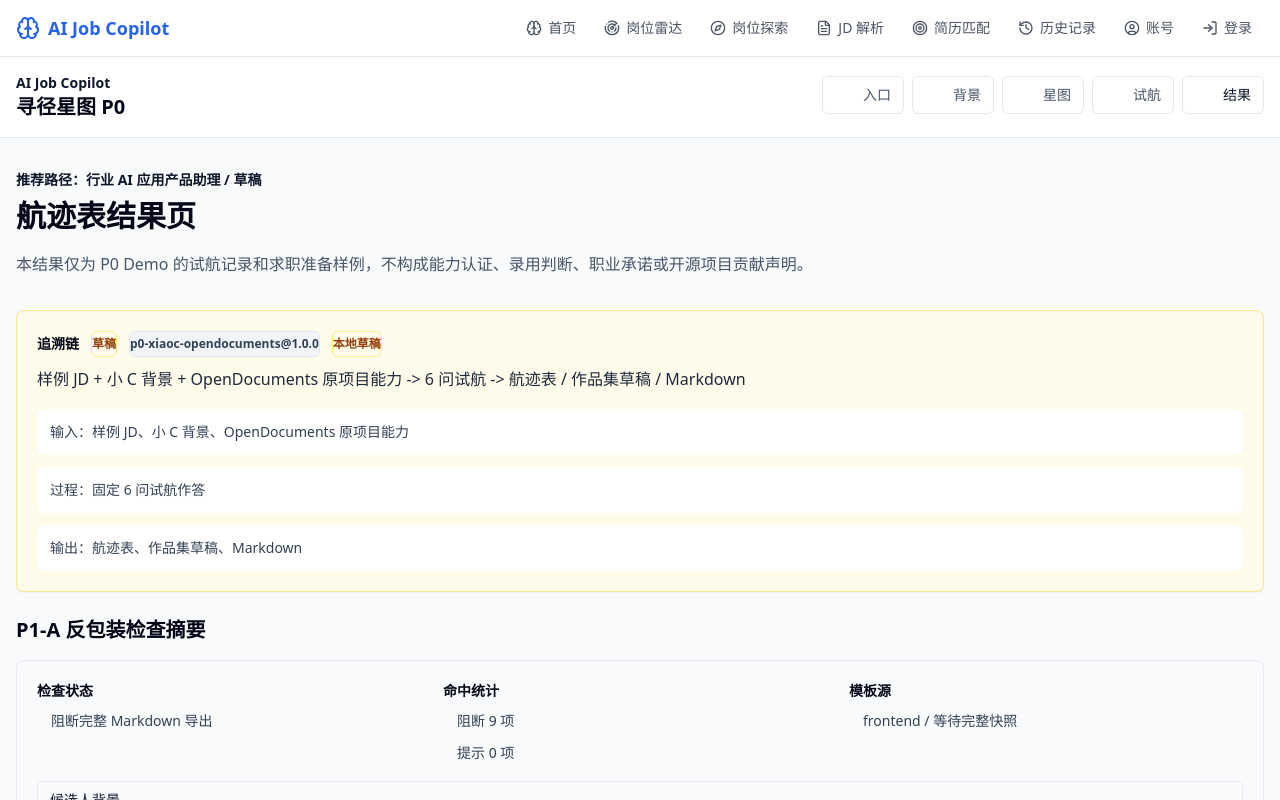
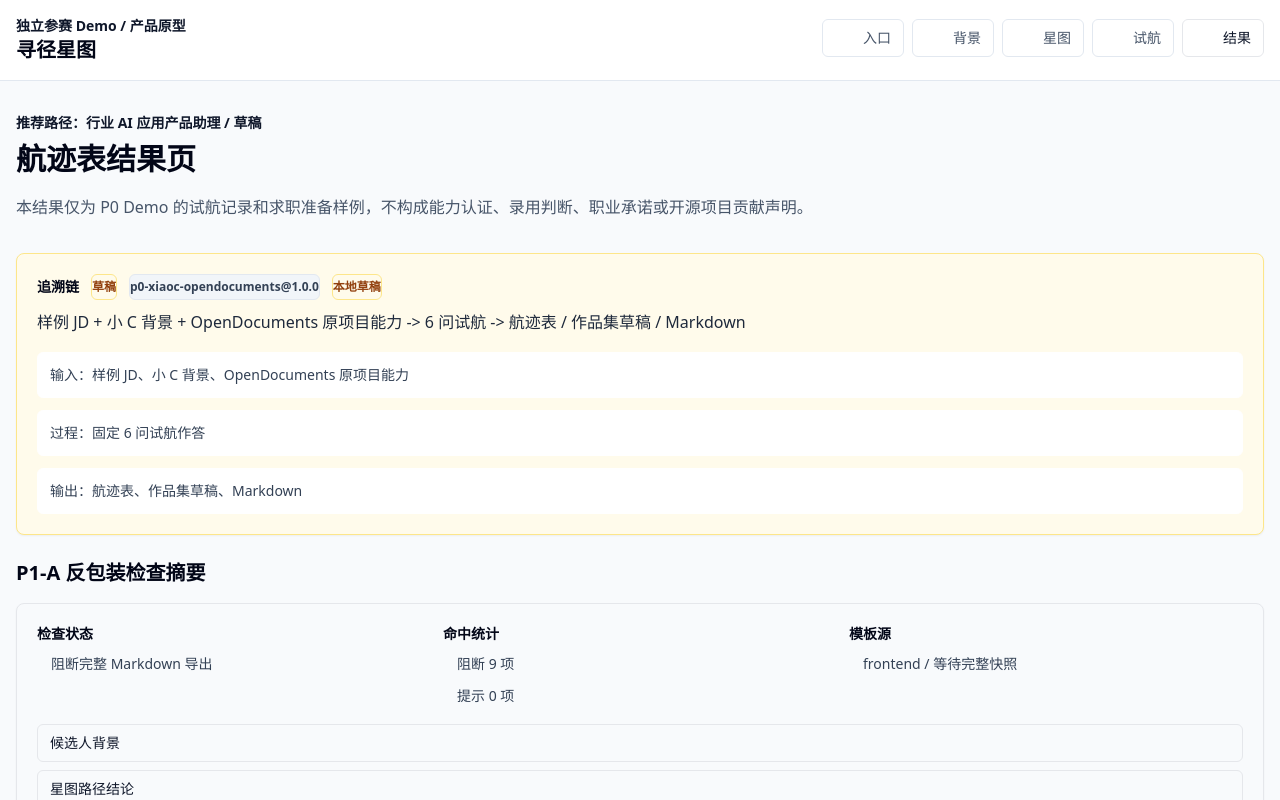
Before and after one commit to LittleNuB/ai-job-seeker, a Next.js app in the folder frontend/: page /pathfinder/result in a window 1280 px wide. Shown: the top 800 px of the page. Built offline with nearby package versions, Linux system fonts and the light colour scheme.

Commit message:
fix: present pathfinder as standalone product shell

```diff
--- a/frontend/src/app/layout.tsx
+++ b/frontend/src/app/layout.tsx
@@ -1,8 +1,7 @@
 import type { Metadata } from "next";
 import localFont from "next/font/local";
 import "./globals.css";
-import Footer from "@/components/Footer";
-import Navbar from "@/components/Navbar";
+import AppShell from "@/components/AppShell";
 
 const geistSans = localFont({
   src: "./fonts/GeistVF.woff",
@@ -23,11 +22,7 @@ export default function RootLayout({
   return (
     <html lang="zh-CN">
       <body className={`${geistSans.variable} font-sans antialiased bg-gray-50 text-gray-900`}>
-        <div className="flex min-h-screen flex-col">
-          <Navbar />
-          <main className="flex-1">{children}</main>
-          <Footer />
-        </div>
+        <AppShell>{children}</AppShell>
       </body>
     </html>
   );
--- a/frontend/src/app/pathfinder/layout.tsx
+++ b/frontend/src/app/pathfinder/layout.tsx
@@ -1,5 +1,11 @@
 import { PathfinderShell } from "@/features/pathfinder/components";
 import { PathfinderProvider } from "@/features/pathfinder/state";
+import type { Metadata } from "next";
+
+export const metadata: Metadata = {
+  title: "寻径星图",
+  description: "小 C 的工程企业知识库 AI 助手试航",
+};
 
 export default function PathfinderLayout({
   children,
--- /dev/null
+++ b/frontend/src/components/AppShell.tsx
@@ -0,0 +1,23 @@
+"use client";
+
+import { usePathname } from "next/navigation";
+import type { ReactNode } from "react";
+import Footer from "@/components/Footer";
+import Navbar from "@/components/Navbar";
+
+export default function AppShell({ children }: { children: ReactNode }) {
+  const pathname = usePathname();
+  const isPathfinder = pathname.startsWith("/pathfinder");
+
+  if (isPathfinder) {
+    return <>{children}</>;
+  }
+
+  return (
+    <div className="flex min-h-screen flex-col">
+      <Navbar />
+      <main className="flex-1">{children}</main>
+      <Footer />
+    </div>
+  );
+}
--- a/frontend/src/features/pathfinder/components.tsx
+++ b/frontend/src/features/pathfinder/components.tsx
@@ -21,10 +21,10 @@ export function PathfinderShell({ children }: { children: ReactNode }) {
         <div className="mx-auto flex w-full max-w-7xl flex-col gap-4 px-4 py-4 sm:px-6 lg:flex-row lg:items-center lg:justify-between lg:px-8">
           <Link href="/pathfinder" className="group">
             <div className="text-sm font-semibold text-teal-700">
-              AI Job Copilot
+              独立参赛 Demo / 产品原型
             </div>
             <div className="text-xl font-semibold tracking-normal text-slate-950">
-              寻径星图 P0
+              寻径星图
             </div>
           </Link>
           <nav
```
Also changed, not shown: 1 other file (tests, documents, lock files or other folders).
